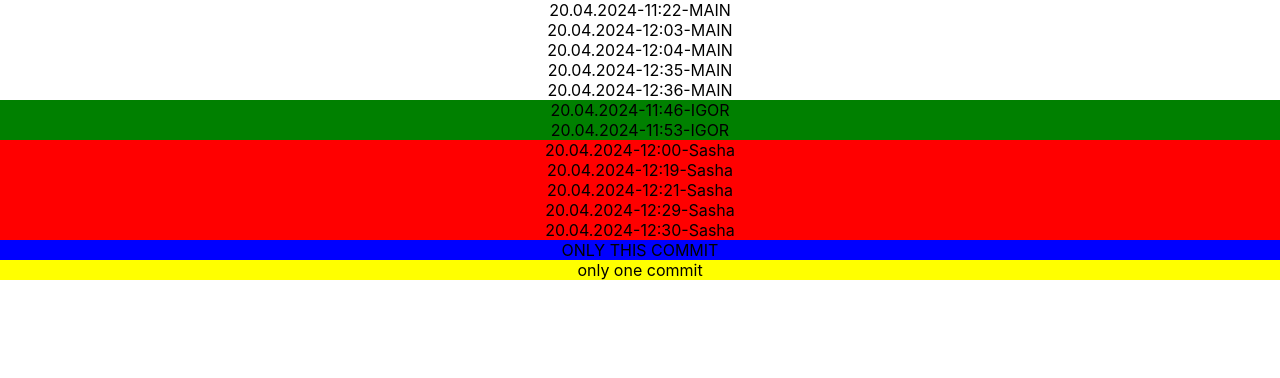
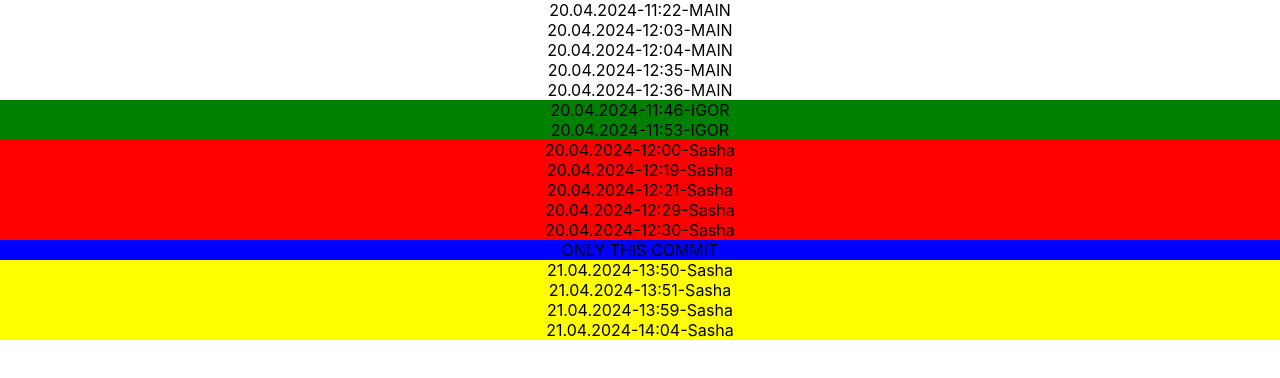
Before and after one commit to IgorYudintsev/gitbranches, a React (Create React App) app: page / in a window 1280 px wide. Shown: the top 378 px of the page. Built offline with nearby package versions, Linux system fonts and the light colour scheme.

Commit message:
21.04.2024-14:04-new Sasha 2

```diff
--- a/src/NewSasha.tsx
+++ b/src/NewSasha.tsx
@@ -4,7 +4,10 @@ type Props = {};
 export const NewSasha = (props: Props) => {
     return (
         <div style={{backgroundColor:'yellow'}}>
-        <div>only one commit</div>
+            <div>21.04.2024-13:50-Sasha</div>
+            <div>21.04.2024-13:51-Sasha</div>
+            <div>21.04.2024-13:59-Sasha</div>
+            <div>21.04.2024-14:04-Sasha</div>
         </div>
     );
 };
```
